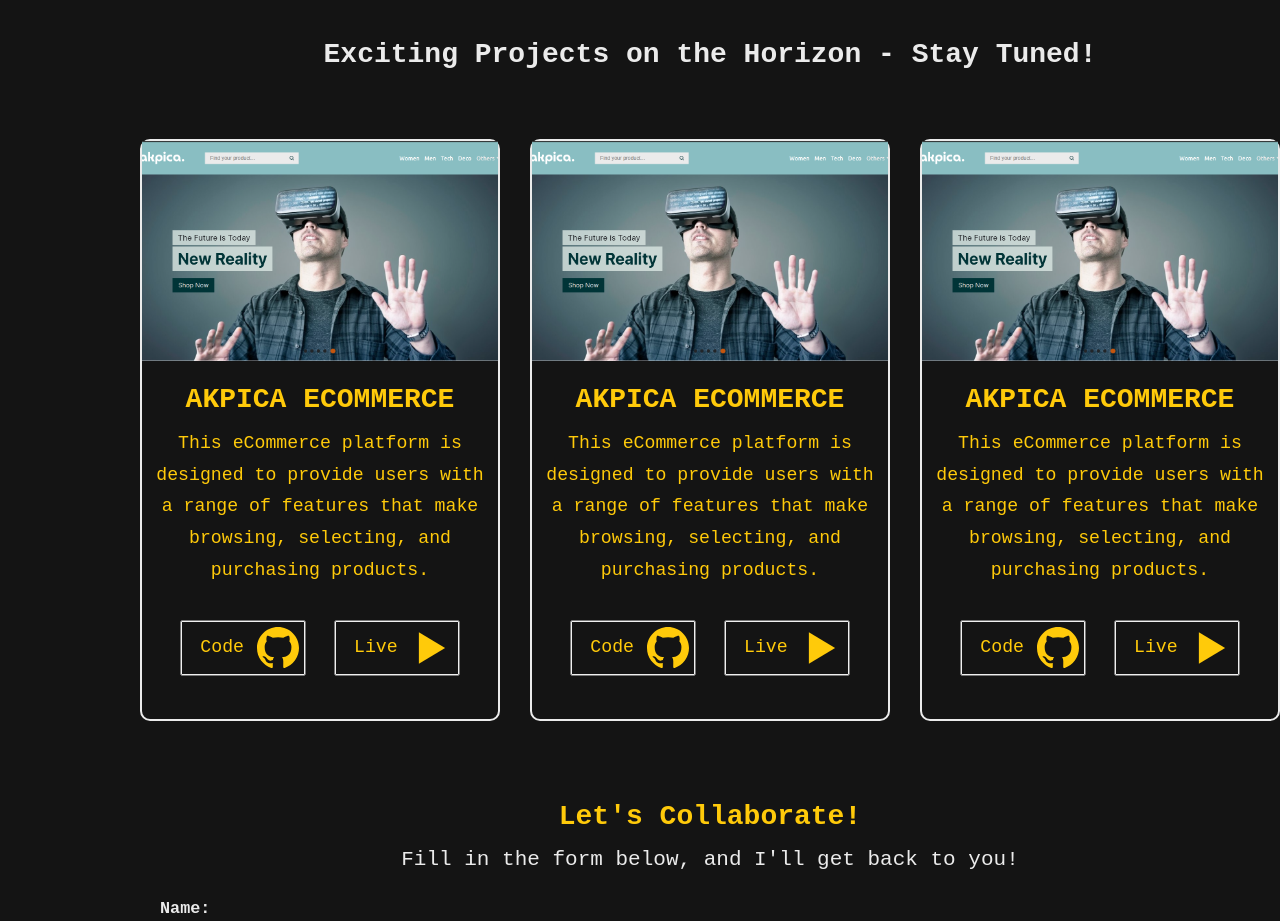
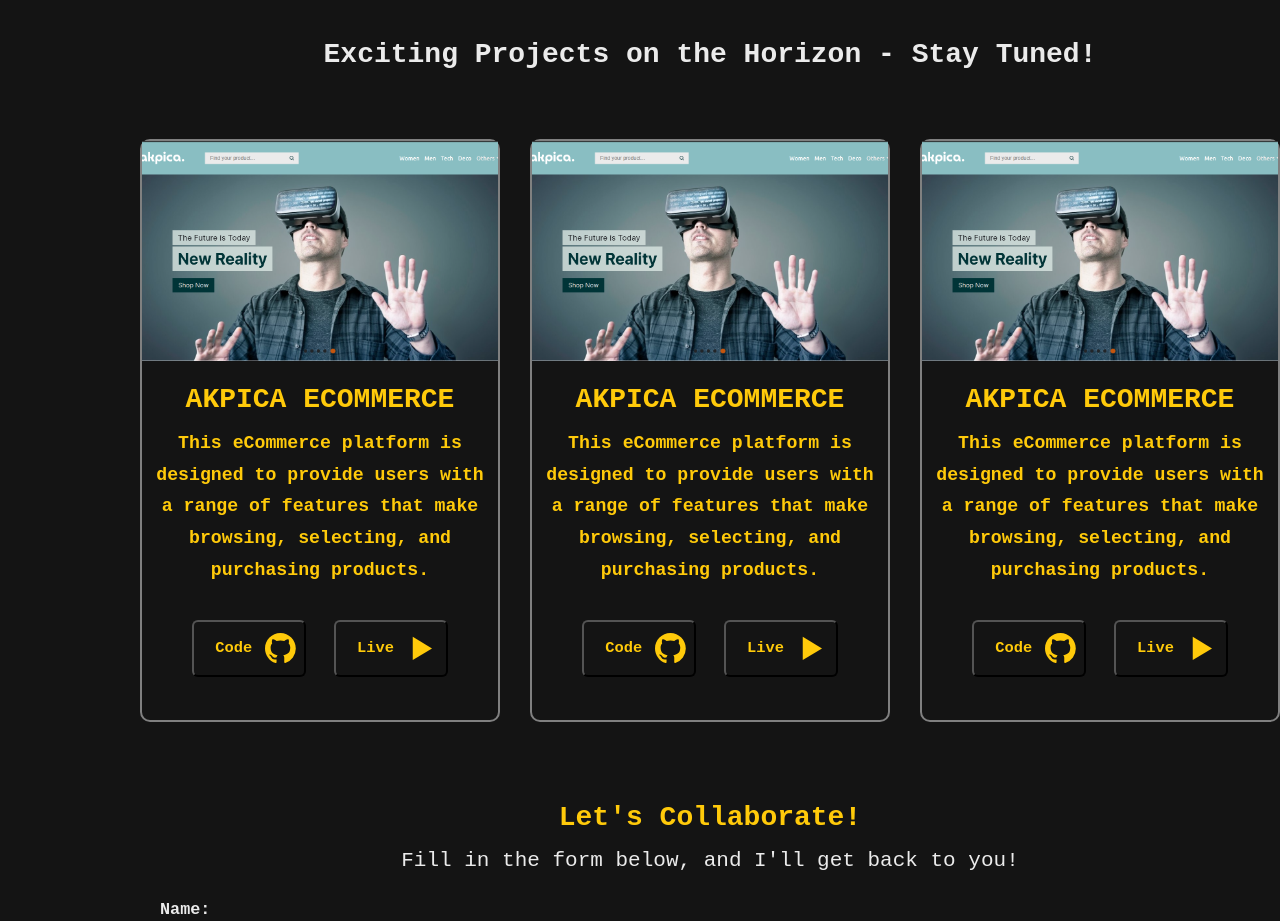
Before and after one commit to Cmbs86/cmbs86-portfolio, a React (Vite) app: page / in a window 1280 px wide. Shown: the part 1800-2721 px from the top of the page. Built offline with nearby package versions, Linux system fonts and the light colour scheme; a web font is replaced by a local one.

Commit message:
Refactor project card CSS styles

```diff
--- a/src/components/Projects/projectCard.css
+++ b/src/components/Projects/projectCard.css
@@ -26,10 +26,8 @@
   align-items: center;
   justify-content: center;
   text-align: center;
-  /* flex-wrap: wrap; */
   gap: 5rem;
   background-color: var(--secondary-bg-color);
-  /* border: 1px solid red; */
 
   .card-proj {
     height: 100%;
@@ -37,11 +35,14 @@
     border-radius: 10px;
     margin: 10px;
     padding-bottom: 15px;
-    /* justify-content: center; */
+    border: 2px solid rgba(235, 235, 235, 0.5);
+    /* border: 1px solid blue; */
+    &:hover{
+      border: 2px solid var(--font-color-one);
+    }
 
-    border: 2px solid var(--tertiary-bg-color);
-    /* border: 1px solid blue; */
-    /* box-shadow: var(--box-shadow); */
+
+
 
     img {
       width: 100%;
@@ -50,7 +51,6 @@
       object-fit: cover;
       object-position: center;
       margin-bottom: 1.2rem;
-      /* padding: 0.5rem; */
 
       &:hover {
         cursor: pointer;
@@ -63,12 +63,14 @@
     p {
       color: var(--font-color-one);
       text-align: center;
+
     }
 
     h3 {
       text-transform: uppercase;
       margin-bottom: 8px;
       /* border: 1px solid green; */
+
 
       &:hover {
         text-decoration: underline;
@@ -82,61 +84,79 @@
       padding: 5px;
       margin: 0 8px 0;
       font-size: 1.3rem;
+      font-weight: 700;
       color: var(--font-color-one);
     }
 
     .project-icons {
-      font-size: 3rem;
-      /* color: var(--font-color-two); */
+      font-size: 2.2rem;
     }
 
     .btn {
       display: flex;
       gap: 2rem;
-      /* padding: 1rem 2rem 0; */
       /* border: 1px solid red; */
       justify-content: center;
       align-items: center;
-      /* padding: 2rem; */
       margin-top: 2rem;
       margin-bottom: 2rem;
-      /* font: var(--font-content); */
+
+    .code, .demo{
+      display: flex;
+      align-items: center;
+      background-color: var(--secondary-bg-color);
+      color: var(--main-bg-color);
+      padding: 3px 3px;
+      transition: all 0.2s ease-in-out;
+      border-radius: 6px;
+      /* box-shadow: var(--box-shadow); */
+
+      &:hover {
+        background: var(--font-color-one);
+        color: var(--font-color-three);
+        border: 1px solid var(--blue);
+        box-shadow: none;
+      }
+    }
+
+
+
 
       a {
         display: flex;
         align-items: center;
         background-color: var(--secondary-bg-color);
         color: var(--main-bg-color);
+        padding: 5px 5px;
+        /* transition: all 0.2s ease-in-out;
+        box-shadow: var(--box-shadow); */
 
-        /* justify-content: space-around; */
-
-        /* border: 3px solid var(--shade1); */
-        /* color: var(--font); */
-        /* background: var(--gray); */
-        /* font-weight: 500; */
-        /* text-align: center; */
-        /* margin: 0 5px; */
-        padding: 5px 5px;
-        /* height: auto; */
-        transition: all 0.2s ease-in-out;
-        box-shadow: var(--box-shadow);
-
-        &:hover {
+        /* &:hover {
           background: var(--blue);
           color: var(--white);
           border: 3px solid var(--blue);
           box-shadow: none;
-        }
+        } */
       }
 
       p {
-        font-size: 1.3rem;
-        font-weight: 500;
+        font-size: 1.1rem;
+        font-weight: 600;
         color: var(--font-color-one);
       }
+
     }
   }
 }
+
+.card__container:hover {
+  transform: scale(1.1);
+  transition: transform 0.3s ease;
+
+
+}
+
+
 
 @media (min-width: 972px) {
   .card__container {
@@ -144,4 +164,6 @@
     height: auto;
     width: 360px;
   }
+
+
 }
```
Also changed, not shown: src/App.css (+4 -181 lines).
